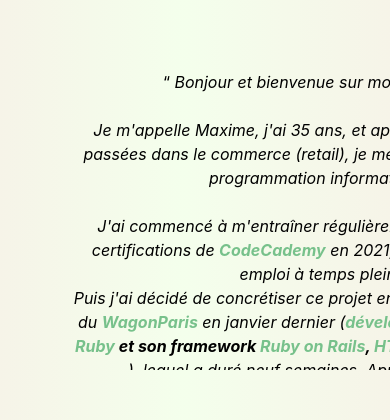
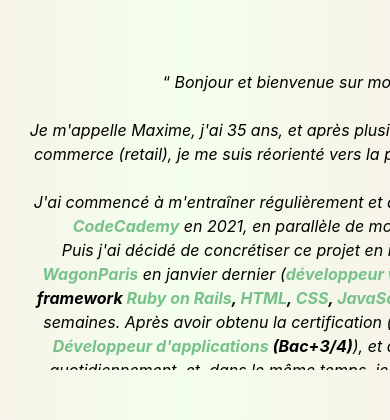
Before and after one commit to Gorrog87/resume, a Next.js app: page /resume in a window 390 px wide. Shown: the part 421-841 px from the top of the page. Built offline with nearby package versions, Linux system fonts and the light colour scheme.

Commit message:
added some animation to the skills logo

```diff
--- a/styles/globals.css
+++ b/styles/globals.css
@@ -1,7 +1,7 @@
 @tailwind base;
 @tailwind components;
 @tailwind utilities;
-@import url('https://fonts.googleapis.com/css2?family=Paytone+One&display=swap');
+@import url("https://fonts.googleapis.com/css2?family=Paytone+One&display=swap");
 
 * {
   box-sizing: border-box;
@@ -22,8 +22,8 @@ body {
   );
 }
 
-.domain-name{
-  font-family: 'Paytone One', sans-serif;
+.domain-name {
+  font-family: "Paytone One", sans-serif;
   position: relative;
   font-family: sans-serif;
   text-transform: uppercase;
@@ -49,52 +49,69 @@ body {
 }
 
 a {
-  color: #77C18B;
+  color: #77c18b;
   text-decoration: none;
 }
 
-a:hover{
-  color: #34543C;
+a:hover {
+  color: #34543c;
 }
 
 a i {
   margin: 2em;
 }
 
-
-.homepage-link{
+.homepage-link {
   position: sticky;
   top: 0px;
   padding-top: 1em;
 }
 
-
 .logo-formation {
   width: fit-content;
 }
 
-.code-icon{
+.code-icon {
   margin-bottom: 5em;
   height: 150px;
   padding: 0 2em 0 2em;
 }
 
+.code-icon:hover {
+  margin-bottom: 5em;
+  height: 150px;
+  padding: 0 2em 0 2em;
+  animation-name: spin;
+  animation-duration: 800ms;
+  animation-iteration-count: infinite;
+  animation-timing-function: linear;
+  transform: rotate(3deg);
+  transform: rotate(0.3rad);
+  transform: rotate(3grad);
+  transform: rotate(0.03turn);
+}
+
+@keyframes spin {
+  from {
+    transform: rotate(0deg);
+  }
+  to {
+    transform: rotate(360deg);
+  }
+}
+
 .bio {
   margin: 0 14em 0 14em;
   padding: 0 3em 0 3em;
-  width: 600px;
-  height: 300px;
   overflow: scroll;
   text-align: center;
 }
 
-.resume{
-
+.resume {
 }
 
-@media only screen and (min-width: 320px) and (max-width:480px) {
-
-  .code-icon-wraper{
+@media only screen and (min-width: 320px) and (max-width: 425px) {
+  .code-icon-wraper {
     display: flex;
     justify-content: center;
     justify-items: center;
@@ -103,6 +120,7 @@ a i {
   }
 
   .bio {
+    padding: unset;
     margin: unset;
     width: 600px;
     height: 300px;
@@ -110,8 +128,7 @@ a i {
     text-align: center;
   }
 
-  .a-propos{
-    text-align: center;
+  .a-propos {
   }
 }
 
```
